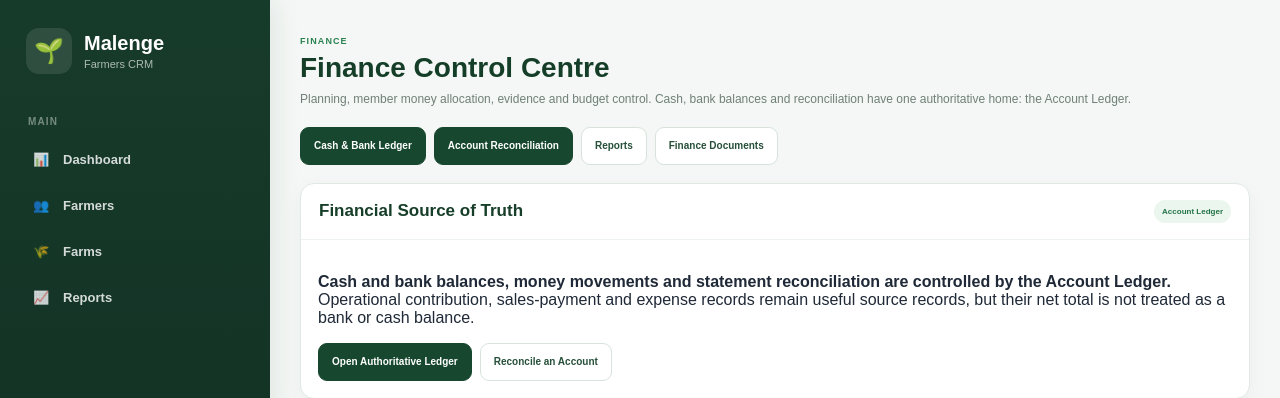
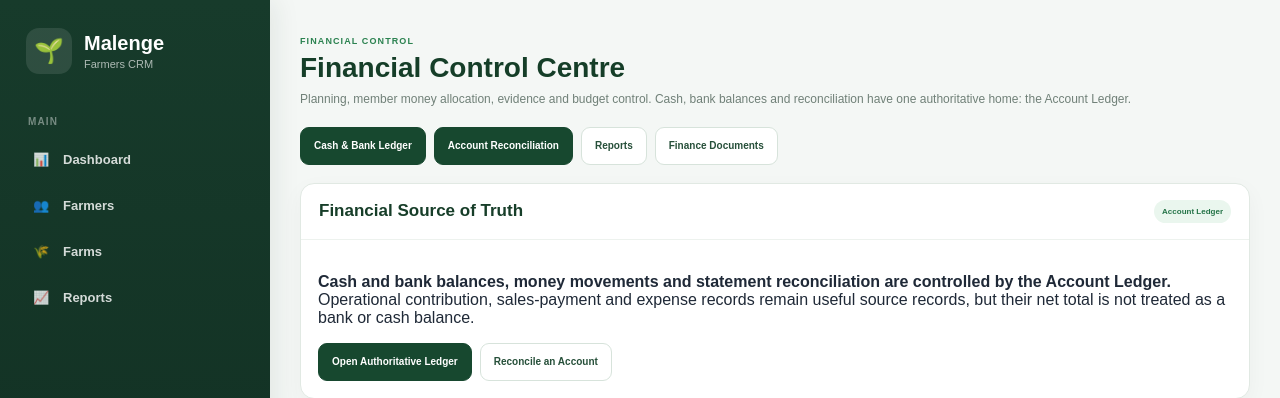
Before and after one commit to kaykwanele22/malengefarmerscrm, a Flask app: template templates/phase7/finance_control.html in a window 1280 px wide. Shown: the top 398 px of the page. Run offline with Flask 3, Linux system fonts and the light colour scheme; the template is opened without the code that fills it: most values are stand-ins (such as "Sample title", 1, 10 or a date in 2020); data that the repository does not hold is empty.

Commit message:
H26: Standardize Financial Control terminology

```diff
--- a/templates/phase7/finance_control.html
+++ b/templates/phase7/finance_control.html
@@ -1,8 +1,8 @@
 {% extends "base.html" %}
-{% block title %}Finance Control | Malenge Farmers CRM{% endblock %}
+{% block title %}Financial Control | Malenge Farmers CRM{% endblock %}
 {% block extra_css %}<link rel="stylesheet" href="{{ url_for('static', filename='css/phase7.css') }}">{% endblock %}
 {% block content %}<div class="p7-page">
-<div class="p7-head"><div><span class="p7-eyebrow">Finance</span><h1>Finance Control Centre</h1><p>Planning, member money allocation, evidence and budget control. Cash, bank balances and reconciliation have one authoritative home: the Account Ledger.</p></div><div class="p7-actions"><a class="p7-btn primary" href="{{ url_for('ledger.dashboard') }}">Cash &amp; Bank Ledger</a><a class="p7-btn primary" href="{{ url_for('ledger.reconciliation_list') }}">Account Reconciliation</a><a class="p7-btn" href="{{ url_for('reports') }}">Reports</a><a class="p7-btn" href="{{ url_for('phase7.documents', type='Financial Document') }}">Finance Documents</a></div></div>
+<div class="p7-head"><div><span class="p7-eyebrow">Financial Control</span><h1>Financial Control Centre</h1><p>Planning, member money allocation, evidence and budget control. Cash, bank balances and reconciliation have one authoritative home: the Account Ledger.</p></div><div class="p7-actions"><a class="p7-btn primary" href="{{ url_for('ledger.dashboard') }}">Cash &amp; Bank Ledger</a><a class="p7-btn primary" href="{{ url_for('ledger.reconciliation_list') }}">Account Reconciliation</a><a class="p7-btn" href="{{ url_for('reports') }}">Reports</a><a class="p7-btn" href="{{ url_for('phase7.documents', type='Financial Document') }}">Finance Documents</a></div></div>
 
 <section class="p7-card"><div class="p7-card-head"><h2>Financial Source of Truth</h2><span class="p7-badge good">Account Ledger</span></div><div class="p7-card-body"><p><strong>Cash and bank balances, money movements and statement reconciliation are controlled by the Account Ledger.</strong> Operational contribution, sales-payment and expense records remain useful source records, but their net total is not treated as a bank or cash balance.</p><div class="p7-actions"><a class="p7-btn primary" href="{{ url_for('ledger.dashboard') }}">Open Authoritative Ledger</a><a class="p7-btn" href="{{ url_for('ledger.reconciliation_list') }}">Reconcile an Account</a></div></div></section>
 
```
